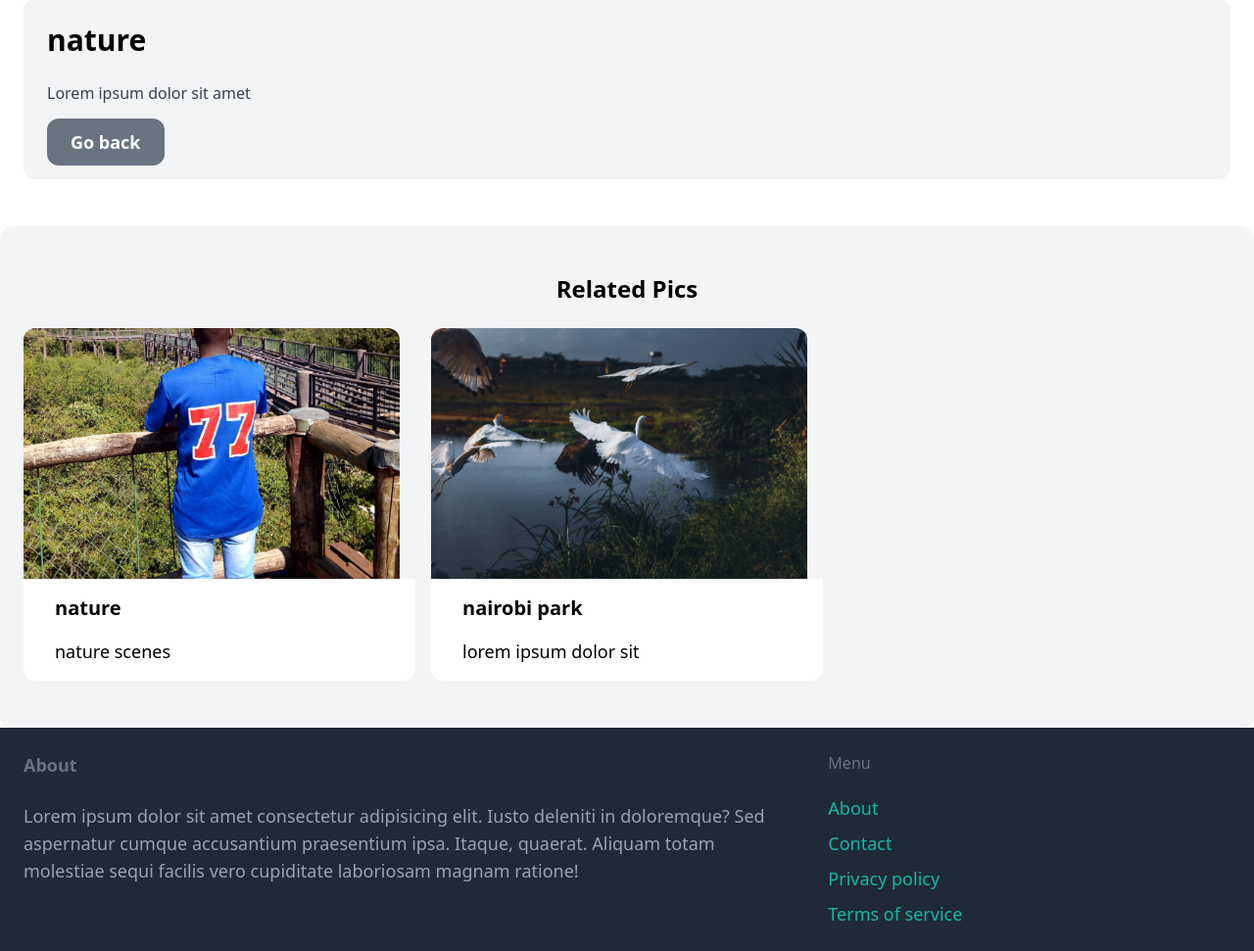
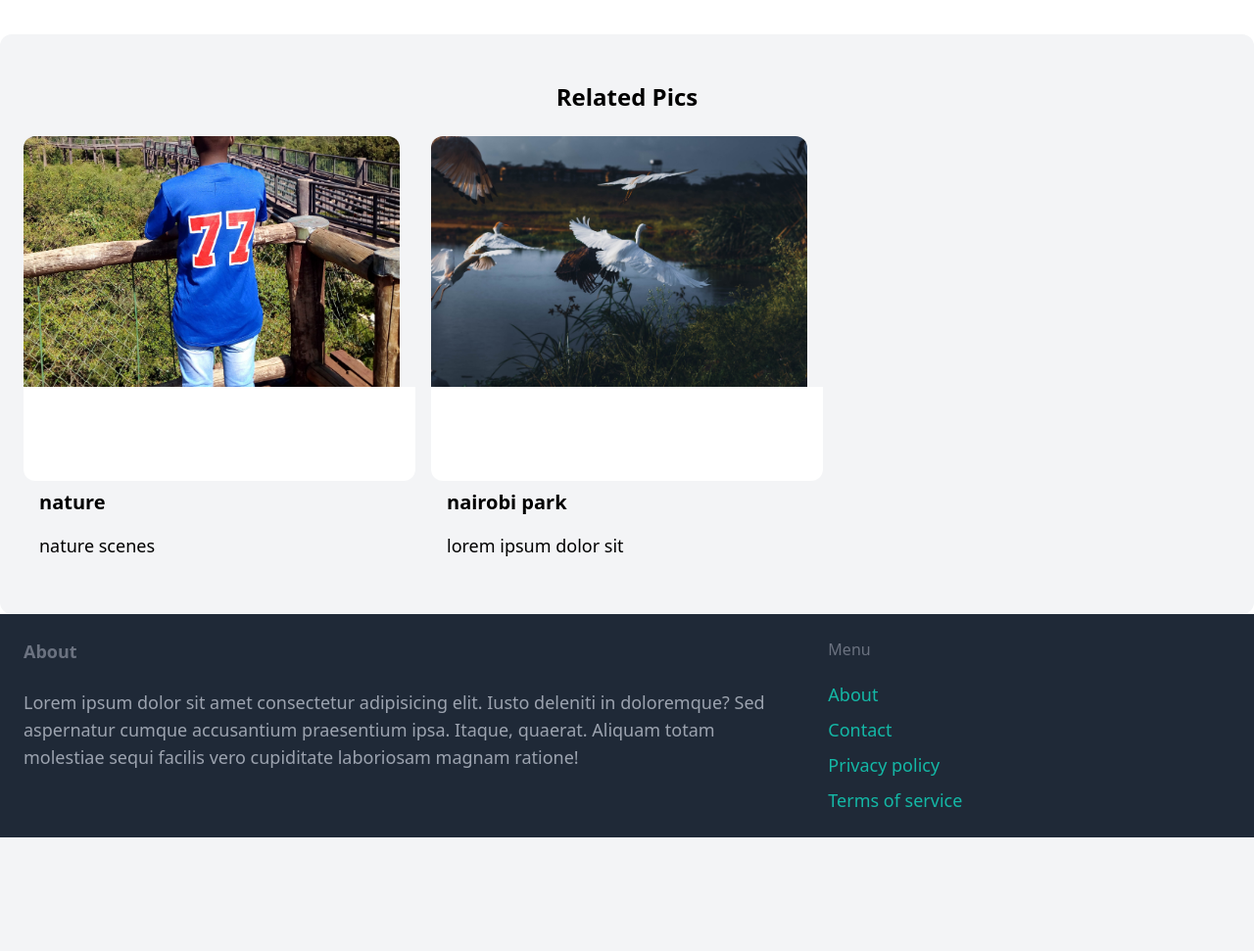
Before and after one commit to ZablonOigo/gallery, a Django app: page /detail/1/ in a window 1280 px wide. Shown: the part 554-1525 px from the top of the page at 98% size. After the commit the page ends 1409 px from the top, so only its background shows below. Run offline with Django 4.2, Linux system fonts and the light colour scheme; data comes from the database, SQL or seed files in the repository; some libraries are stand-ins or nearby versions.

Commit message:
styling details page

```diff
--- a/photo/templates/photo/view.html
+++ b/photo/templates/photo/view.html
@@ -7,43 +7,12 @@
 
 {% block content %}
 <div class="grid grid-cols-3 gap-6">
-     <div class="col-span-3">
-         <img src="{{ item.image.url }}" alt="" class="rounded-xl">
-         <div class="col-span-2 p-6 bg-gray-100 rounded-xl">
-             <h1 class="mb-6 text-3xl">{{item.name }}</h1>
-             <p class="text-gray-500">
-                 <strong>Price:</strong>{{item.price}}
-             </p>
-             <p class="text-gray-500">
-                 <strong>Seller:</strong>{{item.created_by.username }}
-             </p>
-             {% if item.description %}
-             <p class="text-gray-700">
-                 <strong class="text-gray-500">Description:</strong><br>
-                 {{ item.description}}
-             </p>
-             {% endif %}
 
-             {% if request.user == item.created_by %}
-             <div class="mt-6 p-6 bg-white rounded-xl"></div>
-             <p>This is your item !</p>
-             <a href="{% url 'store:update' item.id %}" class="inline-block mt-6 py-3 text-lg font-semibold bg-teal-500 text-white rounded-xl">Update</a>
-             <a href="{% url 'store:delete' item.id %}" class="inline-block mt-6 py-3 text-lg font-semibold bg-red-500 text-white rounded-xl">Delete</a>
-             {% else %}
-             <a href="{% url 'comm:new'  item.id %}" class="inline-block mt-6 py-3 px-6 text-lg font-semibold  bg-teal-500 text-white rounded-xl  hover:bg-teal-700">Contact Seller </a>
-             {% endif %}
-         </div>
-     </div>
- </div>
-<div class="grid grid-cols-3 gap-6">
-
-     <div class="col-span-3">
+     <div class="col-span-2">
           {% if pics %}
           <img src="{{pics.image.url}}" alt="{{pic.pic.name}}" class="object-cover  sm:w-96 w-96 h-64 rounded-xl ">
           {% endif %}
-
-
-     <div class="col-span-2 p-6 bg-gray-100 rounded-xl ">
+     <div class="w-3/4 col-span-3 p-6 bg-gray-100 rounded-xl ">
           <h4 class="mb-6 text-3xl font-semibold ">{{pics.name}}</h4>
           <p class="text-gray-700">{{pics.description}}</p><br>
         {% if request.user.is_authenticated and request.user == pics.created_by %}
@@ -53,7 +22,7 @@
           {% endif %}
           <a href="{% url 'photo:index' %}" class="px-6 py-3 rounded-xl text-lg text-white font-semibold bg-gray-500 hover:bg-gray-800">Go back</a>
                       </div>
-     </div>
+</div>
 </div>
 </div>
 
@@ -66,10 +35,10 @@
                     {% if pic.image %}
                     <a href="{% url 'photo:detail' pic.id %}" class="">
                     <img src="{{ pic.image.url }}" alt="{{pic.pic.name}}" class="object-cover  sm:w-96 w-96 h-64 rounded-t-xl">
-                    <div class="px-4 py-2 bg-white rounded-b-xl">
+                    <div class="px-6 py-12 bg-white rounded-b-xl">  </div>
                          <h4 class="text-xl font-semibold px-4 py-2 ">{{pic.name}}</h4>
                     <p class="text-lg  px-4 py-2">{{pic.description}}</p>
-                    </div>
+
                     </a>
 
                          {% endif %}
```
